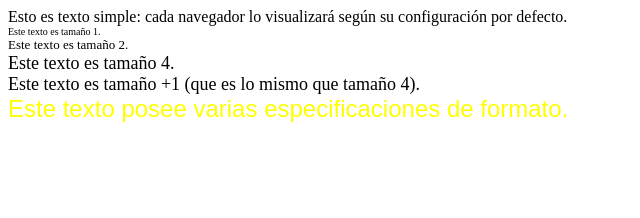
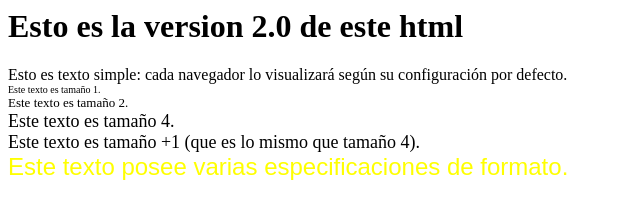
Before and after one commit to johannhitnix/TestPlatzi, a plain HTML site: page index.html in a window 1280 px wide. Shown: the whole page, without its empty margins (0-640 px from the left). Drawn offline with Linux system fonts and the light colour scheme.

```diff
--- a/index.html
+++ b/index.html
@@ -3,6 +3,7 @@
     <TITLE>Titulo html</TITLE>
     </HEAD>
     <BODY>
+    <h1>Esto es la version 2.0 de este html</h1>
     Esto es texto simple: cada navegador lo visualizará según su configuración por defecto.<BR>
     <FONT SIZE="1">Este texto es tamaño 1.</FONT><BR>
     <FONT SIZE="2">Este texto es tamaño 2.</FONT><BR>
```
